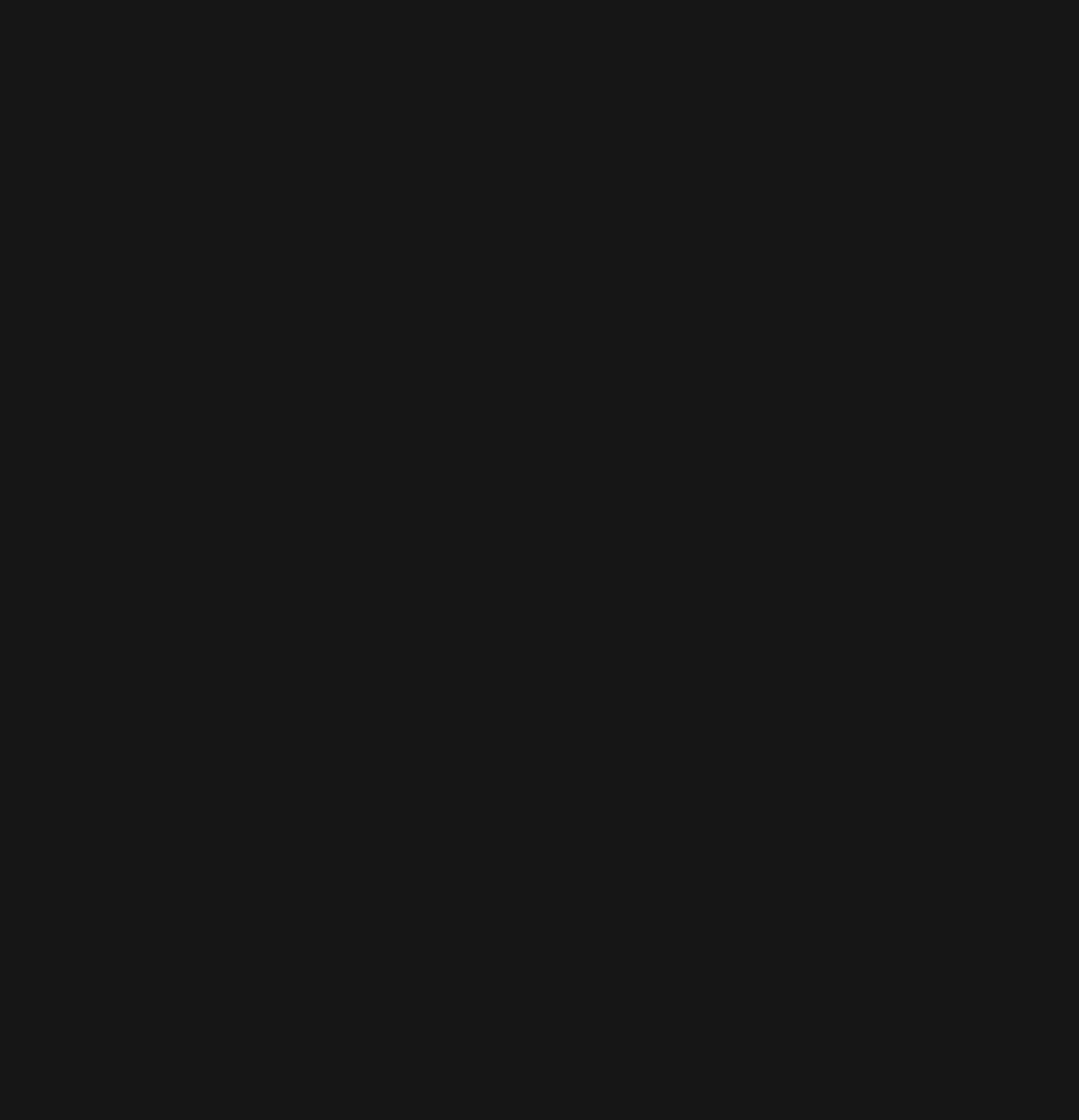
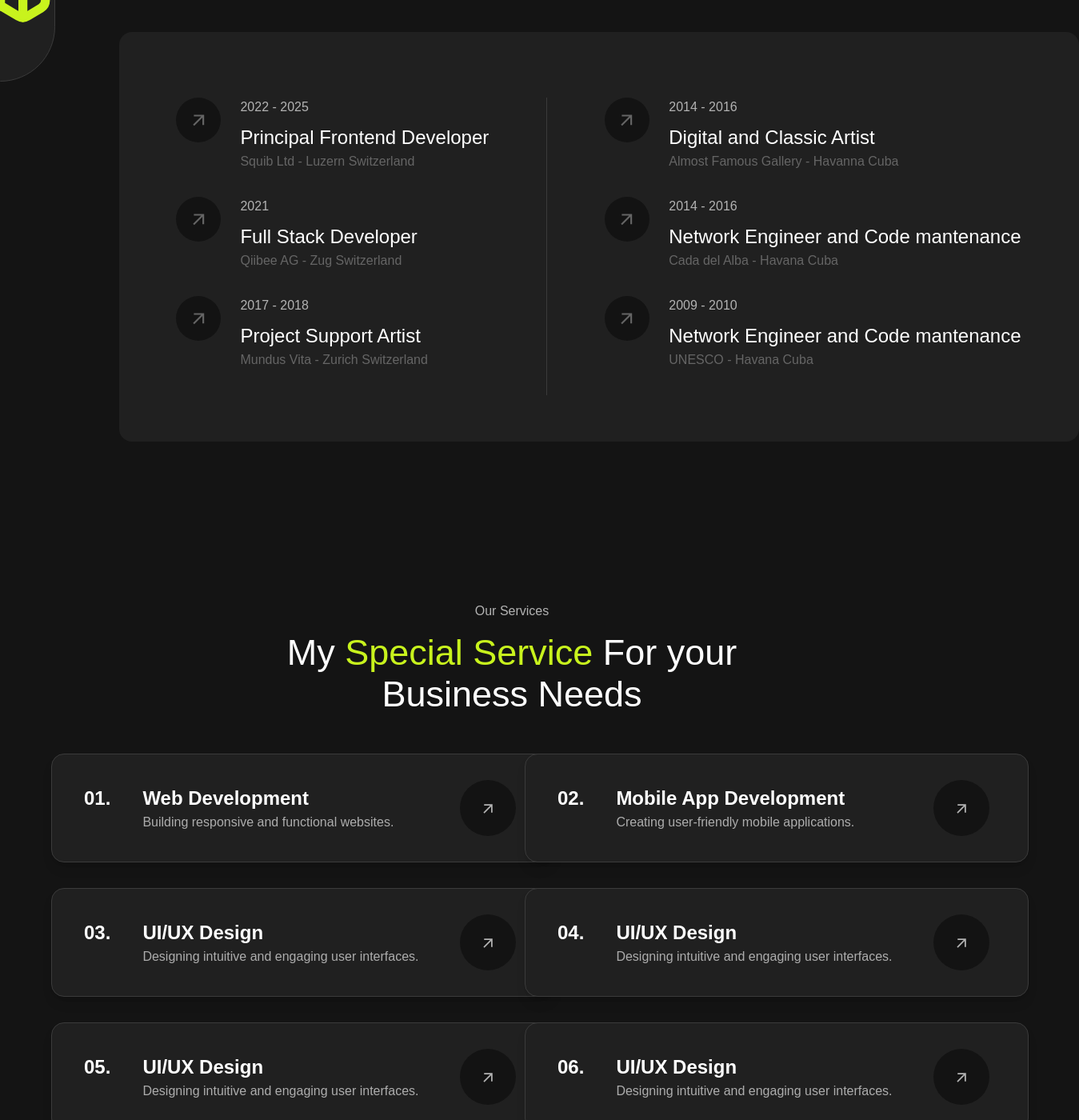
Before and after one commit to Yamil-Pedroso/yampe-devv1, a React (Vite) app: page / in a window 1280 px wide. Shown: the part 2160-3560 px from the top of the page at 80% size, 1349 px wide, since content can reach past the window. Before the commit the page ends 1896 px from the top, so only its background shows below. Built offline with nearby package versions, Linux system fonts and the light colour scheme.

Commit message:
Services comp done

```diff
--- a/src/components/about/About.tsx
+++ b/src/components/about/About.tsx
@@ -45,7 +45,10 @@
           <div className="flex flex-col gap-3.5">{group2}</div>
         </div>
 
-        <ElementContainer className="flex items-center justify-center w-[36.25rem] h-[5.375rem] px-[2.5rem] py-[1rem] gap-10 mt-3.5">
+        <ElementContainer
+          border
+          className="flex items-center justify-center w-[36.25rem] h-[5.375rem] px-[2.5rem] py-[1rem] gap-10 mt-3.5"
+        >
           {aboutMeData.infoContact?.map((info, index) => (
             <div key={index} className="flex items-center mb-2">
               {typeof info.icon === "string" ? (
--- a/src/components/common/element-container/ElementContainer.tsx
+++ b/src/components/common/element-container/ElementContainer.tsx
@@ -1,12 +1,19 @@
 interface ElementContainerProps {
   children: React.ReactNode;
   className?: string;
+  border?: boolean;
 }
 
-const ElementContainer = ({ children, className }: ElementContainerProps) => {
+const ElementContainer = ({
+  children,
+  className,
+  border,
+}: ElementContainerProps) => {
   return (
     <div
-      className={`bg-bg1-color border border-border-color rounded-2xl ${className}`}
+      className={`bg-bg1-color
+          ${border ? "border border-border-color" : ""}
+          rounded-2xl overflow-hidden ${className}`}
     >
       {children}
     </div>
--- a/src/components/resume/Resume.tsx
+++ b/src/components/resume/Resume.tsx
@@ -1,10 +1,81 @@
 import React from "react";
+import { resumeData } from "@/data/resumeData";
+import { LuBoxes } from "react-icons/lu";
+import ElementContainer from "@/components/common/element-container/ElementContainer";
+
+const experienceGroup1 = resumeData.experience
+  ?.slice(0, 3)
+  .map((exp, index) => (
+    <div key={index} className="flex gap-4 mb-8">
+      <div>
+        {exp.icon && (
+          <span className="flex items-center justify-center mr-2 text-[1.6rem] w-[3.5rem] h-[3.5rem] rounded-full bg-bg2-color text-color3">
+            {React.createElement(exp.icon)}
+          </span>
+        )}
+      </div>
+      <div className="flex flex-col gap-2">
+        <p className="text-color4">{exp.year}</p>
+        <div>
+          <h4 className="text-[1.5rem]">{exp.jobTitle}</h4>
+          <p className="text-color3">{exp.company}</p>
+        </div>
+      </div>
+    </div>
+  ));
+
+const experienceGroup2 = resumeData.experience
+  ?.slice(3, 6)
+  .map((exp, index) => (
+    <div key={index} className="flex gap-4 mb-8">
+      <div>
+        {exp.icon && (
+          <span className="flex items-center justify-center mr-2 text-[1.6rem] w-[3.5rem] h-[3.5rem] rounded-full bg-bg2-color text-color3">
+            {React.createElement(exp.icon)}
+          </span>
+        )}
+      </div>
+      <div className="flex flex-col gap-2">
+        <p className="text-color4">{exp.year}</p>
+        <div>
+          <h4 className="text-[1.5rem]">{exp.jobTitle}</h4>
+          <p className="text-color3">{exp.company}</p>
+        </div>
+      </div>
+    </div>
+  ));
 
 const Resume = () => {
   return (
-    <div>
-      <h1 className="text-4xl font-bold text-gray-500">Hola Resume!</h1>
-    </div>
+    <section className="flex justify-center mt-50 gap-20">
+      <div className="flex items-center justify-center w-[16.875rem] h-[16.875rem] rounded-full bg-bg1-color border border-border-color">
+        <LuBoxes size={135} className="inline text-[var(--element-bg-color)]" />
+      </div>
+
+      <div className="flex flex-col gap-14">
+        <div className="flex flex-col gap-4">
+          <p className="text-color4">{resumeData.header}</p>
+          <p className="text-[2.8125rem] max-w-[40rem] text-base/14">
+            Real <span className="text-color0 ">Riddle Solutions</span>{" "}
+            Experience
+          </p>
+        </div>
+
+        <ElementContainer className="flex items-center justify-center w-[75rem] h-[32rem]">
+          <div className="flex gap-16 mt-6">
+            <div className="flex flex-col justify-center">
+              {experienceGroup1}
+            </div>
+
+            <div className="w-px bg-border-color self-stretch mx-2" />
+
+            <div className="flex flex-col justify-center">
+              {experienceGroup2}
+            </div>
+          </div>
+        </ElementContainer>
+      </div>
+    </section>
   );
 };
 
--- a/src/components/services/Services.tsx
+++ b/src/components/services/Services.tsx
@@ -1,10 +1,47 @@
+import { servicesData } from "@/data/servicesData";
+import ElementContainer from "../common/element-container/ElementContainer";
 import React from "react";
 
 const Services = () => {
   return (
-    <div>
-      <h1 className="text-4xl font-bold text-gray-500">Hola Services!</h1>
-    </div>
+    <section className="flex flex-col items-center justify-center mt-50">
+      <div className="text-center mb-12">
+        <h2 className="text-color4">{servicesData.header}</h2>
+        <p className="text-[2.8125rem] max-w-[45rem] text-base/13 mt-3.5">
+          My <span className="text-color0 ">Special Service</span> For your
+          Business Needs
+        </p>
+      </div>
+      <div className="flex flex-col gap-6">
+        <div className="grid grid-cols-1 md:grid-cols-2 gap-8">
+          {servicesData.services?.map((service, index) => (
+            <ElementContainer
+              border
+              key={index}
+              className="flex justify-between items-center px-10  w-[39.375rem] h-[8.5rem] rounded-2xl shadow-lg"
+            >
+              <div className="flex">
+                <h3 className="text-[1.5rem] font-bold mb-2">
+                  {service.stepNumber}
+                </h3>
+                <div className="mx-10">
+                  <p className="text-[1.5rem] font-bold">{service.title}</p>
+                  <p className="text-color2 ">{service.description}</p>
+                </div>
+              </div>
+
+              <div>
+                {service.icon && (
+                  <span className="flex items-center justify-center mr-2 text-[21px] w-[4.375rem] h-[4.375rem] rounded-full bg-bg2-color text-color4">
+                    {React.createElement(service.icon)}
+                  </span>
+                )}
+              </div>
+            </ElementContainer>
+          ))}
+        </div>
+      </div>
+    </section>
   );
 };
 
--- /dev/null
+++ b/src/data/resumeData.ts
@@ -0,0 +1,47 @@
+import { ResumeData } from "@/types/Types";
+import { MdOutlineArrowOutward } from "react-icons/md";
+
+export const resumeData: ResumeData = {
+  header: "My Resume",
+  title: "Professional Experience",
+
+  experience: [
+    {
+      jobTitle: "Principal Frontend Developer",
+      company: "Squib Ltd - Luzern Switzerland",
+      year: "2022 - 2025",
+      icon: MdOutlineArrowOutward,
+    },
+    {
+      jobTitle: "Full Stack Developer",
+      company: "Qiibee AG - Zug Switzerland",
+      year: "2021",
+      icon: MdOutlineArrowOutward,
+    },
+    {
+      jobTitle: "Project Support Artist",
+      company: "Mundus Vita - Zurich Switzerland",
+      year: "2017 - 2018",
+      icon: MdOutlineArrowOutward,
+    },
+    {
+      jobTitle: "Digital and Classic Artist",
+      company: "Almost Famous Gallery - Havanna Cuba",
+      year: "2014 - 2016",
+      icon: MdOutlineArrowOutward,
+    },
+    {
+      jobTitle: "Network Engineer and Code mantenance",
+      company: "Cada del Alba - Havana Cuba",
+      year: "2014 - 2016",
+      icon: MdOutlineArrowOutward,
+    },
+    {
+      jobTitle: "Network Engineer and Code mantenance",
+      company: "UNESCO - Havana Cuba",
+      year: "2009 - 2010",
+      icon: MdOutlineArrowOutward,
+    },
+  ],
+  skills: ["JavaScript", "React", "Node.js", "TypeScript"],
+};
--- /dev/null
+++ b/src/data/servicesData.ts
@@ -0,0 +1,45 @@
+import { ServicesData } from "@/types/Types";
+import { MdOutlineArrowOutward } from "react-icons/md";
+
+export const servicesData: ServicesData = {
+  header: "Our Services",
+
+  services: [
+    {
+      stepNumber: "01.",
+      title: "Web Development",
+      description: "Building responsive and functional websites.",
+      icon: MdOutlineArrowOutward,
+    },
+    {
+      stepNumber: "02.",
+      title: "Mobile App Development",
+      description: "Creating user-friendly mobile applications.",
+      icon: MdOutlineArrowOutward,
+    },
+    {
+      stepNumber: "03.",
+      title: "UI/UX Design",
+      description: "Designing intuitive and engaging user interfaces.",
+      icon: MdOutlineArrowOutward,
+    },
+    {
+      stepNumber: "04.",
+      title: "UI/UX Design",
+      description: "Designing intuitive and engaging user interfaces.",
+      icon: MdOutlineArrowOutward,
+    },
+    {
+      stepNumber: "05.",
+      title: "UI/UX Design",
+      description: "Designing intuitive and engaging user interfaces.",
+      icon: MdOutlineArrowOutward,
+    },
+    {
+      stepNumber: "06.",
+      title: "UI/UX Design",
+      description: "Designing intuitive and engaging user interfaces.",
+      icon: MdOutlineArrowOutward,
+    },
+  ],
+};
--- a/src/index.css
+++ b/src/index.css
@@ -14,6 +14,7 @@
 @theme {
   --main-bg-color: #141414;
   --color-bg1-color: #070707;
+  --color-bg2-color: #131313;
   --section-bg2-color: #1f1f1f;
 
   --element-bg-color: #c8f31d;
--- a/src/types/Types.ts
+++ b/src/types/Types.ts
@@ -1,17 +1,16 @@
 import { IconType } from "react-icons";
 
+export interface CommonContent {
+  header: string;
+  title?: string;
+  description?: string;
+  features?: FeatureItem[];
+  icon?: IconType | string;
+  image?: string;
+}
 export interface FeatureItem {
   text: string;
   icon?: IconType | string;
-}
-
-export interface CommonContent {
-  header: string;
-  title: string;
-  description: string;
-  features?: FeatureItem[];
-  icon?: IconType | string;
-  image?: string;
 }
 
 export interface MenuItem {
@@ -30,8 +29,8 @@
 ];
 
 export interface HeroStat {
-  value: string; // Ej: "13+", "8k+", "99%+"
-  label: string; // Ej: "Years Of Experience"
+  value: string;
+  label: string;
 }
 
 export interface HeroButton {
@@ -41,16 +40,16 @@
 }
 
 export interface HeroData {
-  greeting: string; // Ej: "Hello, I’m"
-  name: string; // Ej: "Roy C. Jones"
-  role: string; // Ej: "web designer"
-  description: string; // Texto descriptivo
-  buttons: HeroButton[]; // Lista de botones
+  greeting: string;
+  name: string;
+  role: string;
+  description: string;
+  buttons: HeroButton[];
   image: {
     src: string;
     alt: string;
   };
-  stats: HeroStat[]; // Lista de estadísticas
+  stats: HeroStat[];
 }
 
 export interface AboutMeData extends CommonContent {
@@ -60,4 +59,23 @@
   roleTags?: { text: string; icon: string }[];
 }
 
+export interface ResumeData extends CommonContent {
+  experience?: {
+    jobTitle: string;
+    company: string;
+    year: string;
+    icon: string | IconType;
+  }[];
+  skills?: string[];
+}
+
+export interface ServicesData extends CommonContent {
+  services?: {
+    stepNumber: string;
+    title: string;
+    description: string;
+    icon: string | IconType;
+  }[];
+}
+
 export default menuItems;
```
Also changed, not shown: 1 other file (tests, documents, lock files or other folders).
